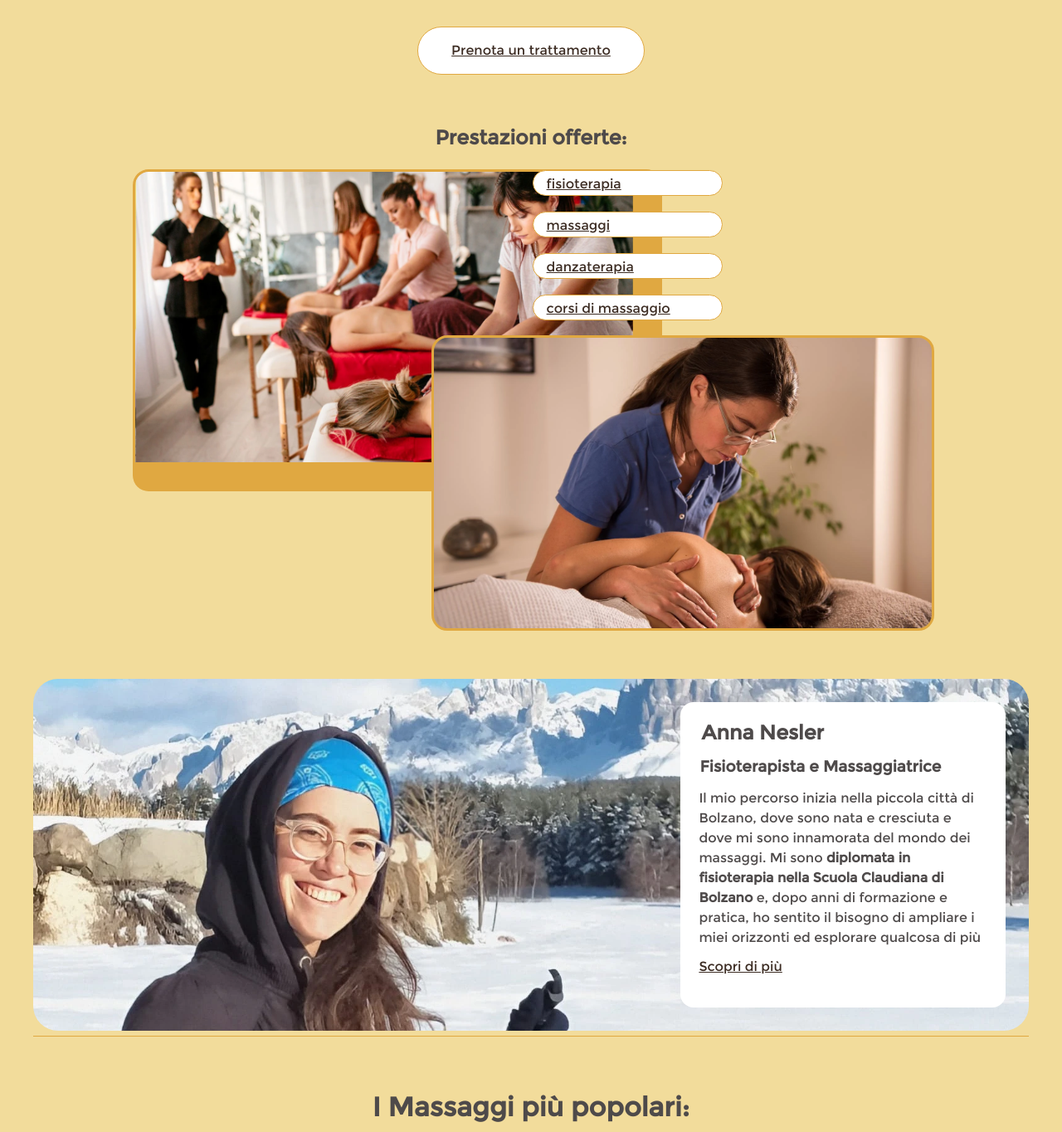
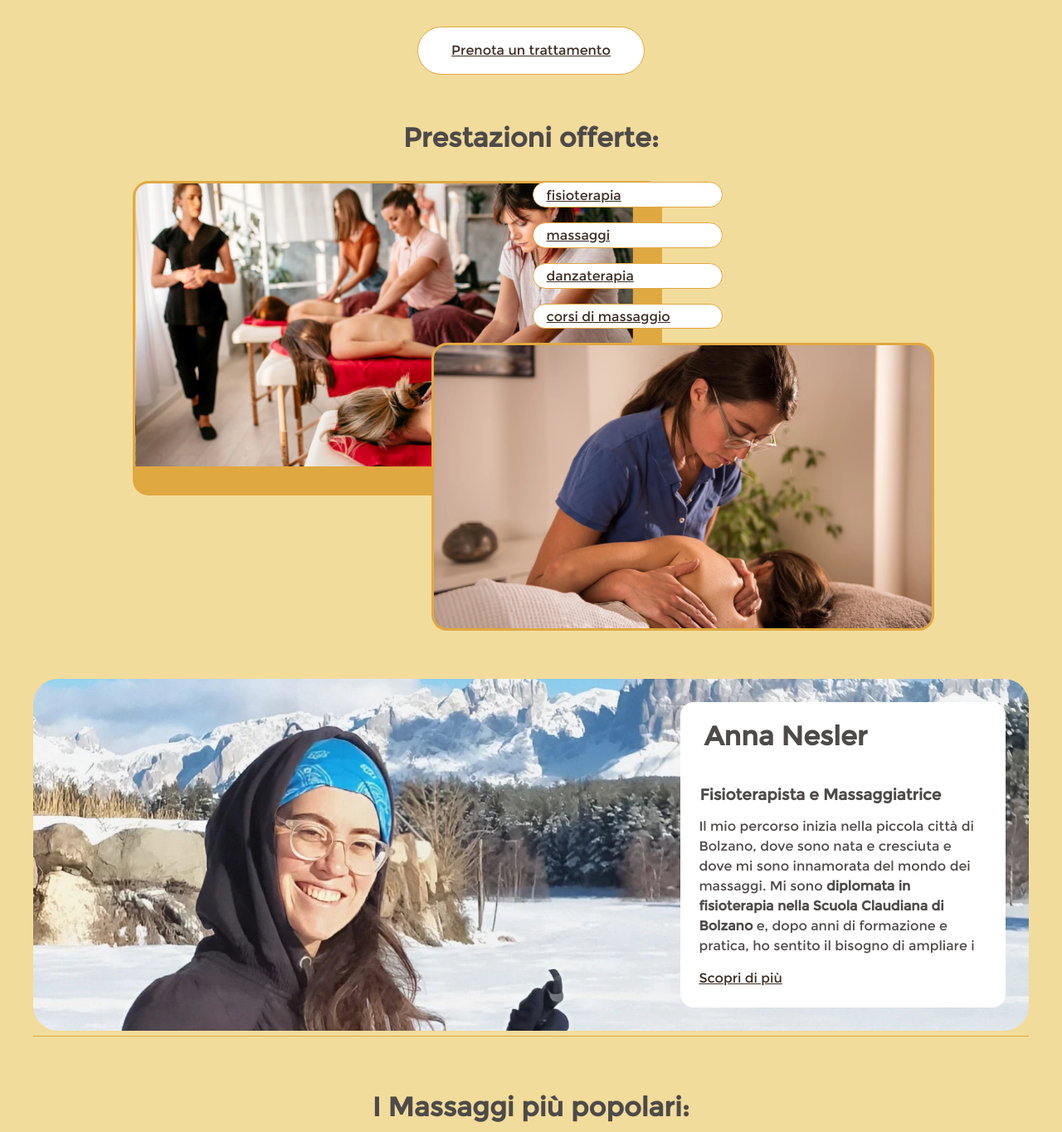
Before and after one commit to monkymiky/Progetto-Tec-Web, a PHP site: page /html/index.html in a window 1280 px wide. Shown: the part 304-1668 px from the top of the page at 83% size. Run offline with PHP 8.4, Linux system fonts and the light colour scheme.

Commit message:
Ingrandito titolo home "Prestazioni offerte"

```diff
--- a/css/style.css
+++ b/css/style.css
@@ -500,6 +500,11 @@ CORSI CONSIGLIATI
 /********************************************
 HOME
 ********************************************/
+
+#homepage_main h2 {
+  font-size: 2rem;
+  margin-bottom: 2.5rem;
+}
 
 #prenotazioni-home {
   width: 15em;
```
